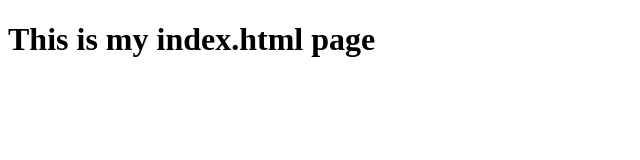
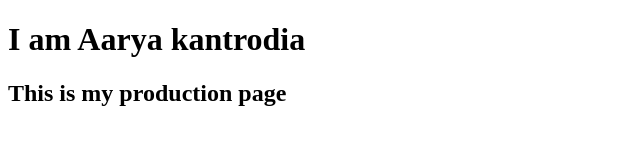
Before and after one commit to Aaryaynk/Aaryayk_202326800035_mid2025, a plain HTML site: page index.html in a window 1280 px wide. Shown: the whole page, without its empty margins (0-640 px from the left). Drawn offline with Linux system fonts and the light colour scheme.

Commit message:
second commit

```diff
--- a/index.html
+++ b/index.html
@@ -6,6 +6,7 @@
     <title>Aaaryayk_202326800035_mid2025</title>
 </head>
 <body>
-    <h1>This is my index.html page</h1>
+    <h1>I am Aarya kantrodia</h1>
+    <h2>This is my production page</h2>
 </body>
 </html>
```
